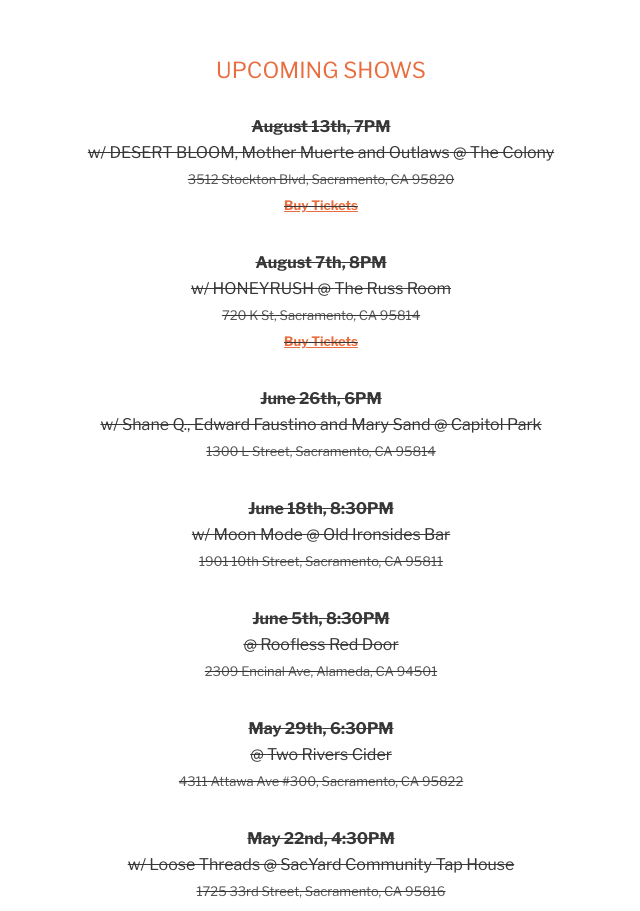
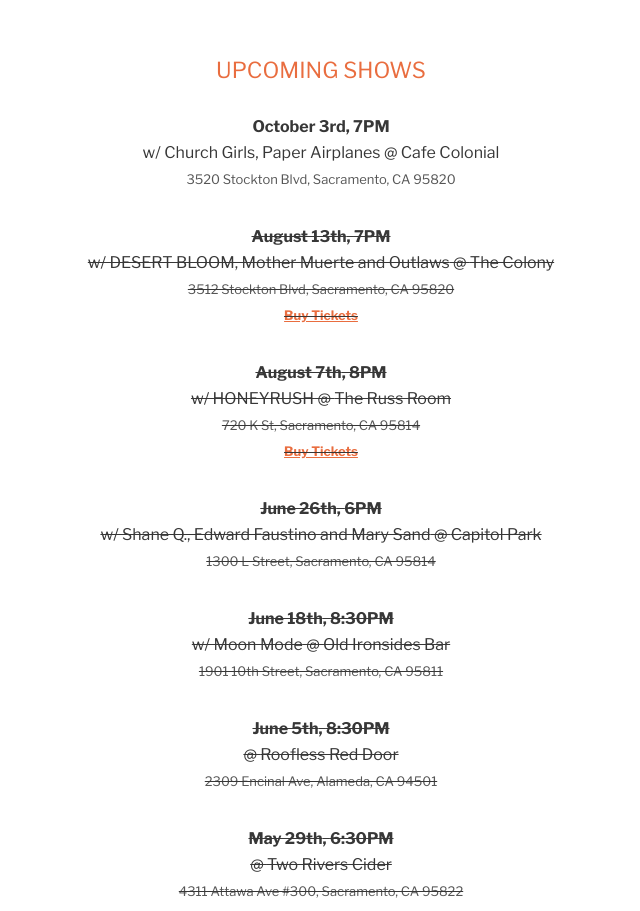
Before and after one commit to adamofmoore/thebadbarnacles, a Gatsby site: page / in a window 1280 px wide. Shown: the part 1188-2099 px from the top of the page, without its empty margins (319-959 px from the left). Built offline with nearby package versions, Linux system fonts and the light colour scheme; Gatsby itself is replaced by a stand-in of ours.

Commit message:
Update index.js
oct 3rd show

```diff
--- a/src/pages/index.js
+++ b/src/pages/index.js
@@ -35,6 +35,13 @@
 
             <div className="section">
                 <h2>Upcoming Shows</h2>
+                <Show
+                    date="October 3rd"
+                    time="7PM"
+                    bands="Church Girls, Paper Airplanes"
+                    venue="Cafe Colonial"
+                    address="3520 Stockton Blvd, Sacramento, CA 95820"
+                />
                 <Show
                     date="August 13th"
                     time="7PM"
```
